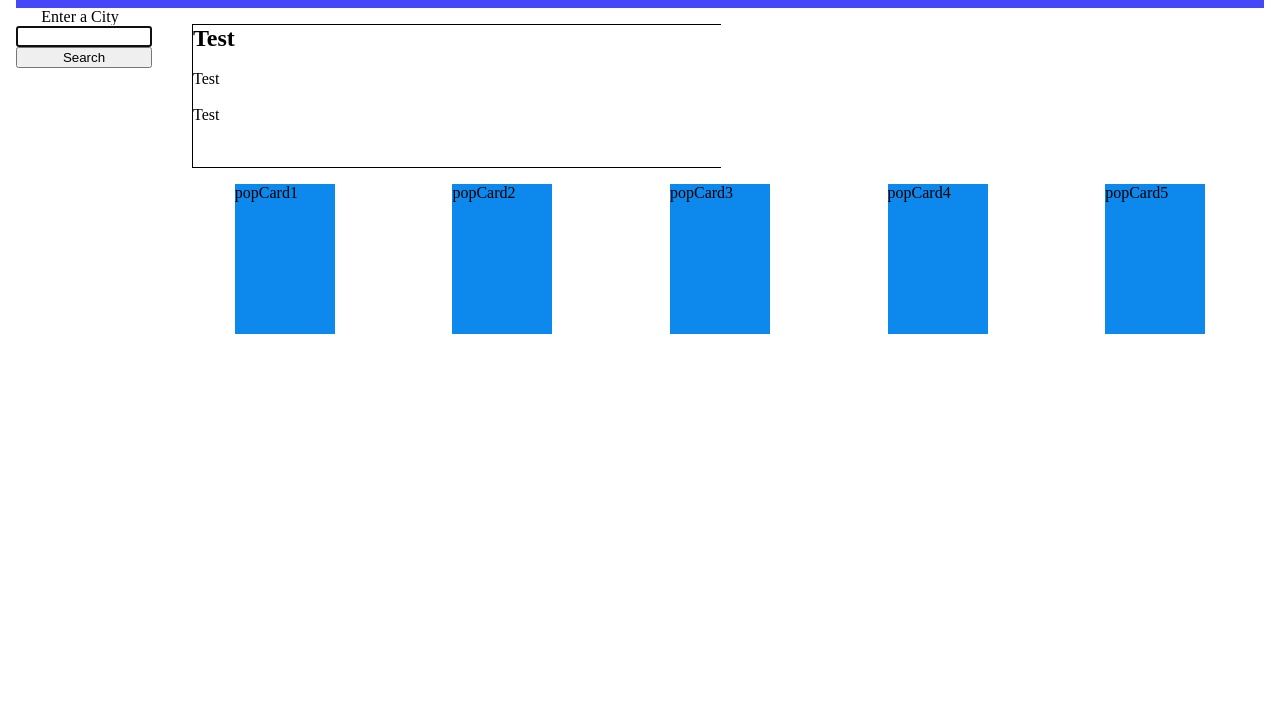
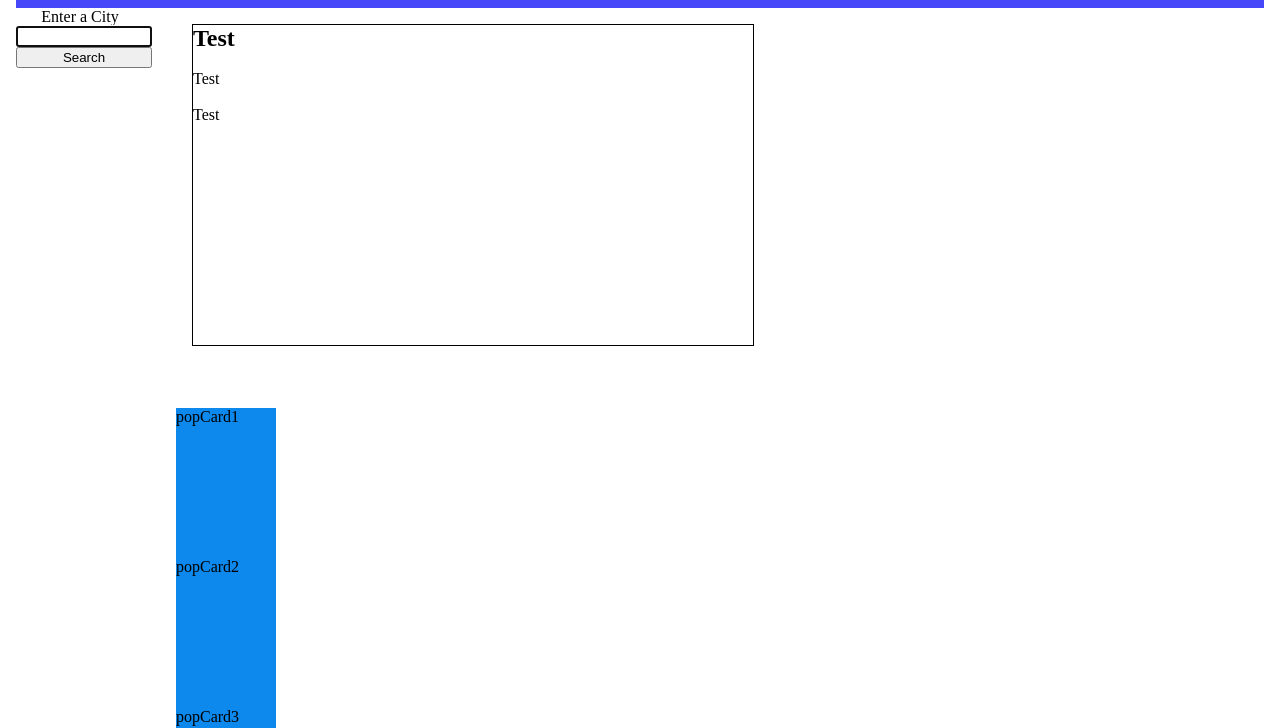
Before and after one commit to arbourKyle/weatherApp, a plain HTML site: page index.html in a window 1280 px wide. Shown: the part 72-800 px from the top of the page. Drawn offline with nearby package versions, Linux system fonts and the light colour scheme.

Commit message:
css grid mess

```diff
--- a/assets/css/style.css
+++ b/assets/css/style.css
@@ -18,8 +18,8 @@ header {
 
 .container {
     display: grid;
-    grid-template-columns: 10rem 1fr;
-    grid-template-rows: 10rem 1fr
+    grid-template-columns: 10rem repeat(5, 1fr);
+    grid-template-rows: 25rem 12rem
 }
 
 #user-form,
@@ -35,22 +35,42 @@ header {
 }
 
 #populateWeather {
-    grid-column: 2;
-    width: 33rem;
+    grid-column: 2 / 7;
+    width: 35rem;
+    height: 20rem;
     margin: 1rem 0 0 1rem;
     border: 1px solid black;
-    border-right: none;
 }
 
-#fiveDayCards {
-    margin: 1rem 0 0 0;
-    display: flex;
-    justify-content: space-around;
+#c1 {
+    grid-row: 2;
+    grid-column: 2 / 3;
 
 }
 
+#c2 {
+    grid-row: 2;
+    grid-column: 3 / 4;
+}
+
+#c4 {
+    grid-row: 2;
+    grid-column: 4 / 5;
+}
+
+#c5 {
+    grid-row: 2;
+    grid-column: 5 / 6;
+}
+
 .card {
+
     height: 150px;
     width: 100px;
     background-color: rgb(13, 136, 236);
 }
+/* @media screen and (min-width: 992px) */
+@media screen and (max-width: 600px) {
+
+
+}
--- a/assets/js/script.js
+++ b/assets/js/script.js
@@ -3,7 +3,7 @@
   var cityInput = document.getElementById("userInput");
   var cityHistoryList = document.getElementById("cityList");
   var city = document.getElementById('location');
-  var temp = document.getElementById('temp');
+  // dsd
   var desc = document.getElementById('desc');
   var button = document.getElementById('submitButton');
 
@@ -17,18 +17,14 @@
     })
     .catch(function() {
     })
+    store();
   })
 
+  function store() {
+  cityArr = [];
+  let temp = cityInput.value;
+  cityArr.push(temp);
+  console.log(cityArr);
 
-  cityArr = [];
-  temp = cityInput.value;
-  console.log(temp);
-
-  function store() {
-    for(var i = 0;i<temp.length; i++);
-    cityArr.push[i];
-    console.log(store(i))
-
+  localStorage.setItem('city', cityArr[0]);
   }
-
-  store();
--- a/index.html
+++ b/index.html
@@ -6,10 +6,11 @@
     <meta name="viewport" content="width=device-width, initial-scale=1.0">
     <!-- <link href="https://cdn.jsdelivr.net/npm/bootstrap@5.1.3/dist/css/bootstrap.min.css" rel="stylesheet"> -->
     <link rel="stylesheet" href="assets/css/style.css">
-    <title>Document</title>
+    <title>Weather Dashboard</title>
 </head>
 <body>
 
+<main>
 
 
 <!-- Heading -->
@@ -33,7 +34,7 @@
 <!-- History of cities visited linked here -->
         <div id="cityContainer" class="list-group">
 
-        </div>
+</div>
 
 </div>
 <!-- Float right weather card -->
@@ -48,38 +49,40 @@
 
 
 
-<section class="tabs">
+
 <!-- 5 day forecast cards -->
 <div id="fiveDayCards">
 
-    <div class="card">
+    <div id="c1" class="card">
 
         popCard1
     </div>
 
-    <div class="card">
+    <div id="c2" class="card">
 
         popCard2
     </div>
 
-    <div class="card">
+    <div id="c3" class="card">
 
         popCard3
     </div>
 
-    <div class="card">
+    <div id="c4" class="card">
 
         popCard4
     </div>
 
-    <div class="card">
+    <div id="c5" class="card">
 
         popCard5
     </div>
     </div>
 </div>
 </section>
-</section>
+
+
+</main>
 </body>
 <!-- <script src="https://cdn.jsdelivr.net/npm/bootstrap@5.1.3/dist/js/bootstrap.bundle.min.js"></script> -->
 <script src="https://code.jquery.com/jquery-3.5.1.min.js"></script>
```
